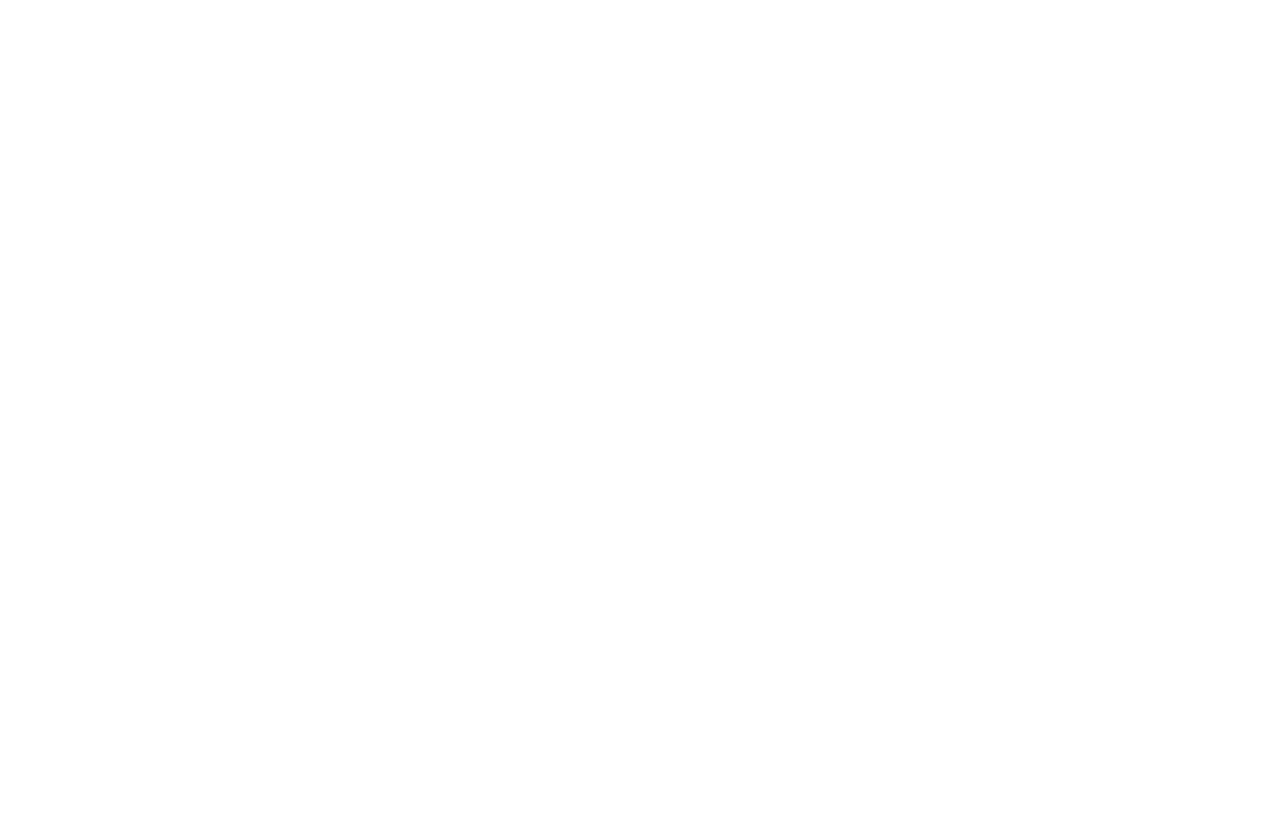
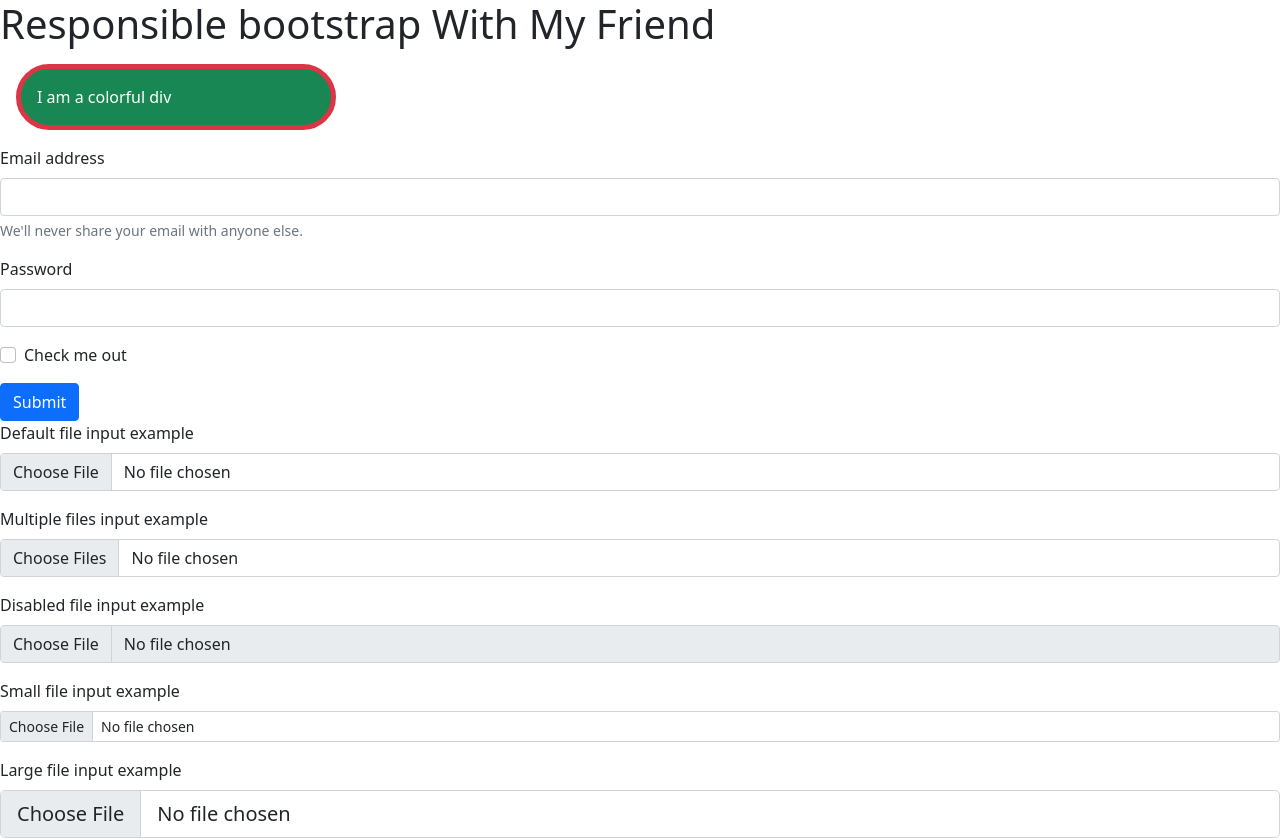
Before and after one commit to RiazRK/17-m13, a plain HTML site: page index.html in a window 1280 px wide. Before the commit the page ends 800 px from the top, so only its background shows below. Drawn offline with Linux system fonts and the light colour scheme.

Commit message:
formadeed

```diff
--- a/index.html
+++ b/index.html
@@ -4,9 +4,58 @@
     <meta charset="UTF-8">
     <meta http-equiv="X-UA-Compatible" content="IE=edge">
     <meta name="viewport" content="width=device-width, initial-scale=1.0">
-    <title>Document</title>
+    <!-- bootstrap stylesheet -->
+    <link rel="stylesheet" href="css/bootstrap.min.css">
+    <title>Responsible</title>
 </head>
 <body>
+    <h1>Responsible bootstrap With My Friend</h1>
+    <div class="bg-success text-white p-3 m-3 border border-danger border-5 rounded-pill w-25">I am a colorful div</div>
 
+    <form>
+        <div class="mb-3">
+          <label for="exampleInputEmail1" class="form-label">Email address</label>
+          <input type="email" class="form-control" id="exampleInputEmail1" aria-describedby="emailHelp">
+          <div id="emailHelp" class="form-text">We'll never share your email with anyone else.</div>
+        </div>
+        <div class="mb-3">
+          <label for="exampleInputPassword1" class="form-label">Password</label>
+          <input type="password" class="form-control" id="exampleInputPassword1">
+        </div>
+        <div class="mb-3 form-check">
+          <input type="checkbox" class="form-check-input" id="exampleCheck1">
+          <label class="form-check-label" for="exampleCheck1">Check me out</label>
+        </div>
+        <button type="submit" class="btn btn-primary">Submit</button>
+      </form>
+
+      <div class="mb-3">
+        <label for="formFile" class="form-label">Default file input example</label>
+        <input class="form-control" type="file" id="formFile">
+      </div>
+      <div class="mb-3">
+        <label for="formFileMultiple" class="form-label">Multiple files input example</label>
+        <input class="form-control" type="file" id="formFileMultiple" multiple>
+      </div>
+      <div class="mb-3">
+        <label for="formFileDisabled" class="form-label">Disabled file input example</label>
+        <input class="form-control" type="file" id="formFileDisabled" disabled>
+      </div>
+      <div class="mb-3">
+        <label for="formFileSm" class="form-label">Small file input example</label>
+        <input class="form-control form-control-sm" id="formFileSm" type="file">
+      </div>
+      <div>
+        <label for="formFileLg" class="form-label">Large file input example</label>
+        <input class="form-control form-control-lg" id="formFileLg" type="file">
+      </div>
+
+
+
+
+
+
+    <!-- JavaScript -->
+    <script src="js/bootstrap.bundle.min.js"></script>
 </body>
 </html>
```
